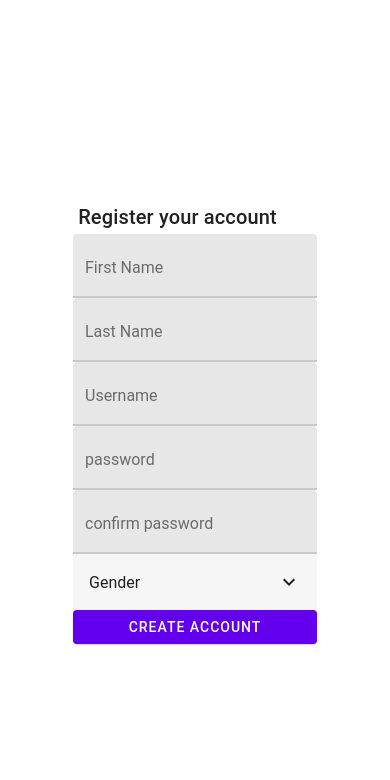
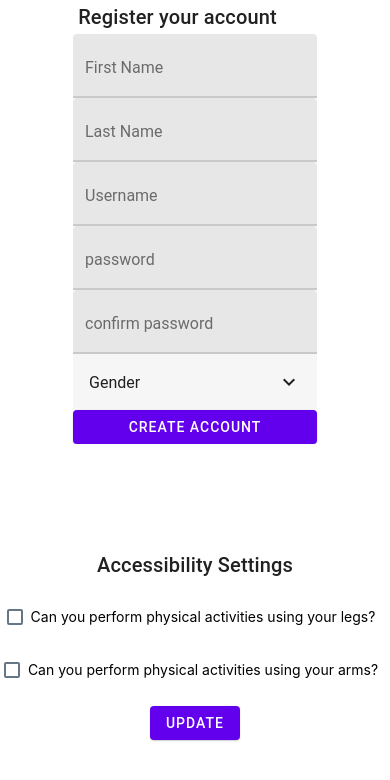
Before and after one commit to ETS-ReactNative4/Challenge.me, a React Native app in the folder frontend/: screen / in a window 390 px wide. Shown: the top 780 px of the page. Built offline with nearby package versions, Linux system fonts and the light colour scheme.

Commit message:
Added Acessibility Settings Page

```diff
--- a/frontend/App.js
+++ b/frontend/App.js
@@ -1,12 +1,19 @@
+import React, {Component} from 'react';
 import { StatusBar } from 'expo-status-bar';
-import { StyleSheet, Text, View } from 'react-native';
+import { StyleSheet, Text, View, AppRegistry} from 'react-native';
+import { BrowserRouter, Link, Route } from "react-router-dom";
+
+//Components
 import Register from "./components/Register.js";
-import { BrowserRouter, Link, Routes, Route } from "react-router-dom";
+import Accessibility from './components/Accessibility.js';
+import { render } from 'react-dom';
+
 export default function App() {
   //const [view, setView] = useState("register");
   return (
     <View style={styles.container}>
       <Register />
+      <Accessibility />
     </View>
   );
 }
--- /dev/null
+++ b/frontend/components/Accessibility.js
@@ -0,0 +1,81 @@
+import React, { useState } from "react";
+import {
+  SafeAreaView,
+  ScrollView,
+  StyleSheet,
+  Text,
+  View,
+  CheckBox,
+} from 'react-native';
+import {
+  Title,
+  Button,
+} from 'react-native-paper';
+
+//API Client
+import axios from "axios";
+
+const Accessibility = () => {
+  const [isSelected1, setSelection1] = useState(false);
+  const [isSelected2, setSelection2] = useState(false);
+
+  const updateAccessibility = () => {
+    console.log('Box 1: ', isSelected1);
+    console.log('Box 2: ', isSelected2);
+
+    //POST TO THE BACKEND WITH AXIOS
+
+  }
+
+  return (
+    <View style={styles.container}>
+      <Title style={styles.title}>Accessibility Settings</Title>
+
+      <View style={styles.checkboxContainer}>
+        <CheckBox
+          value={isSelected1}
+          onValueChange={setSelection1}
+          style={styles.checkbox}
+        />
+        <Text style={styles.label}>Can you perform physical activities using your legs?</Text>
+      </View>
+
+
+      <View style={styles.checkboxContainer}>
+        <CheckBox
+          value={isSelected2}
+          onValueChange={setSelection2}
+          style={styles.checkbox}
+        />
+        <Text style={styles.label}>Can you perform physical activities using your arms?</Text>
+      </View>
+
+      <Button mode="contained" onPress={updateAccessibility}>Update</Button>
+
+    </View>
+  );
+}
+
+const styles = StyleSheet.create({
+  container: {
+    flex: 1,
+    backgroundColor: '#fff',
+    alignItems: 'center',
+    justifyContent: 'center',
+  },
+  title: {
+    marginBottom: 20,
+  },
+  checkboxContainer: {
+    flexDirection: "row",
+    marginBottom: 20,
+  },
+  checkbox: {
+    alignSelf: "center",
+  },
+  label: {
+    margin: 8,
+  },
+});
+
+export default Accessibility;
```
